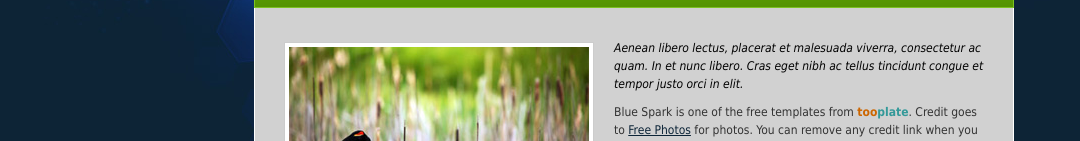
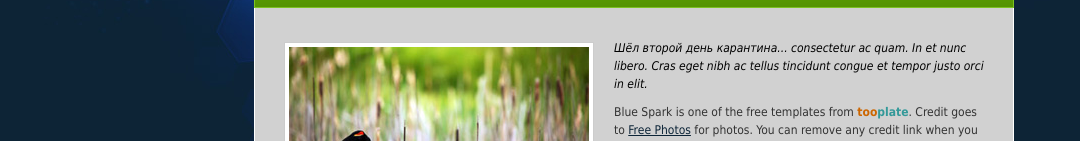
Before and after one commit to LoginovSerg/loginovserg.github.com, a plain HTML site: page index.html in a window 1280 px wide. Shown: the part 151-292 px from the top of the page, without its empty margins (6-1086 px from the left). Drawn offline with Linux system fonts and the light colour scheme.

Commit message:
Update index.html

```diff
--- a/index.html
+++ b/index.html
@@ -56,7 +56,7 @@ $(function() {
         	<div class="content_title content_ct"><h2>Welcome to Blue Spark Theme</h2></div>
             <div class="content">
             	<div class="image_wrapper image_fl"><img src="images/tooplate_image_01.jpg" alt="Image 01" /><span></span></div>
-            <p><em>Aenean libero lectus, placerat et malesuada viverra, consectetur ac quam. In et nunc libero. Cras eget nibh ac tellus tincidunt congue et tempor justo orci in elit.</em></p>
+            <p><em>Шёл второй день карантина... consectetur ac quam. In et nunc libero. Cras eget nibh ac tellus tincidunt congue et tempor justo orci in elit.</em></p>
                 <p>Blue Spark is one of the free templates from <strong><span class="orange">too</span><span class="green">plate</span></strong>. Credit goes to <a href="http://www.photovaco.com">Free Photos</a> for photos. You can remove any credit link when you use this template. Phasellus tempus ullamcorper lectus at mollis. Fusce sit amet tristique magna facilisis.</p>
     			<div class="cleaner h30"></div>
                 <div class="col_w340 float_l">
```
